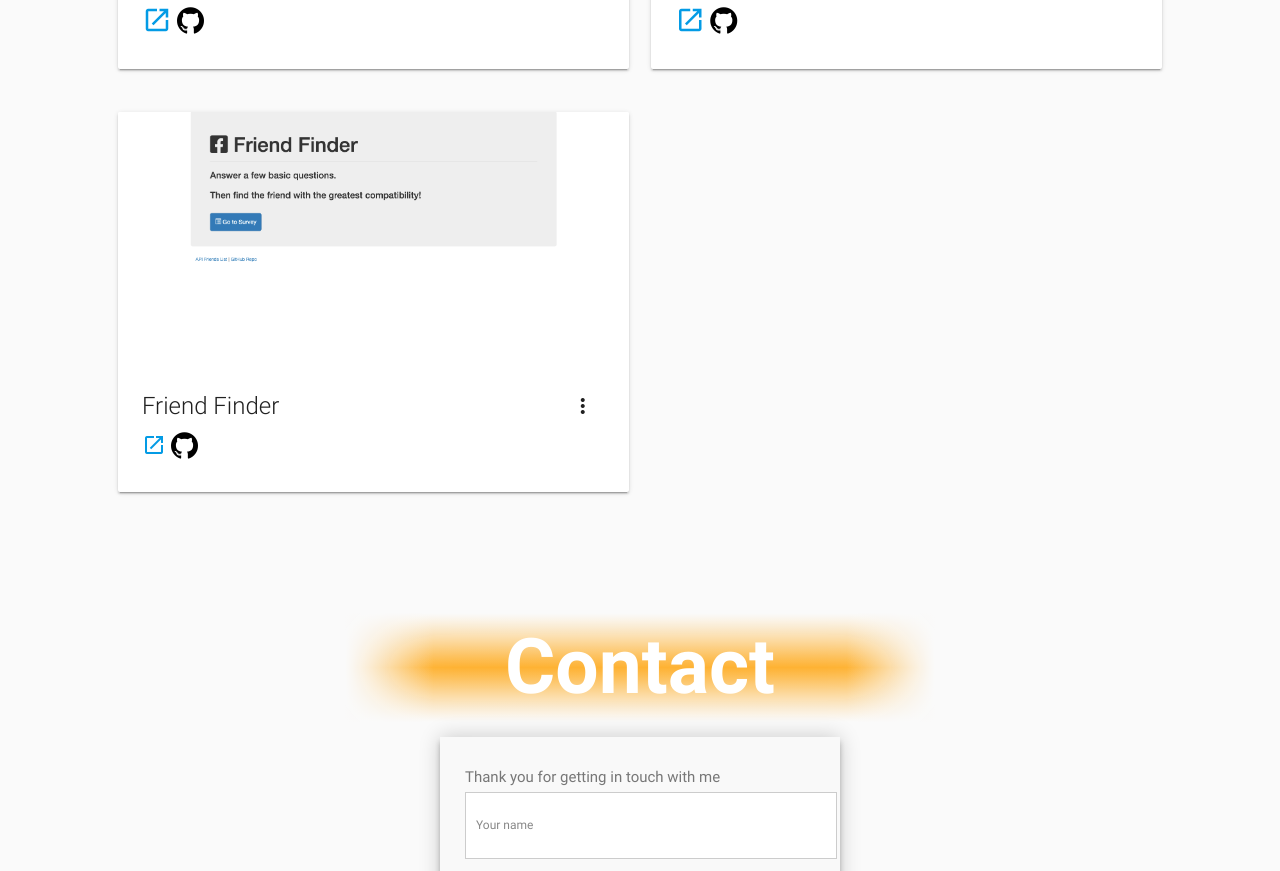
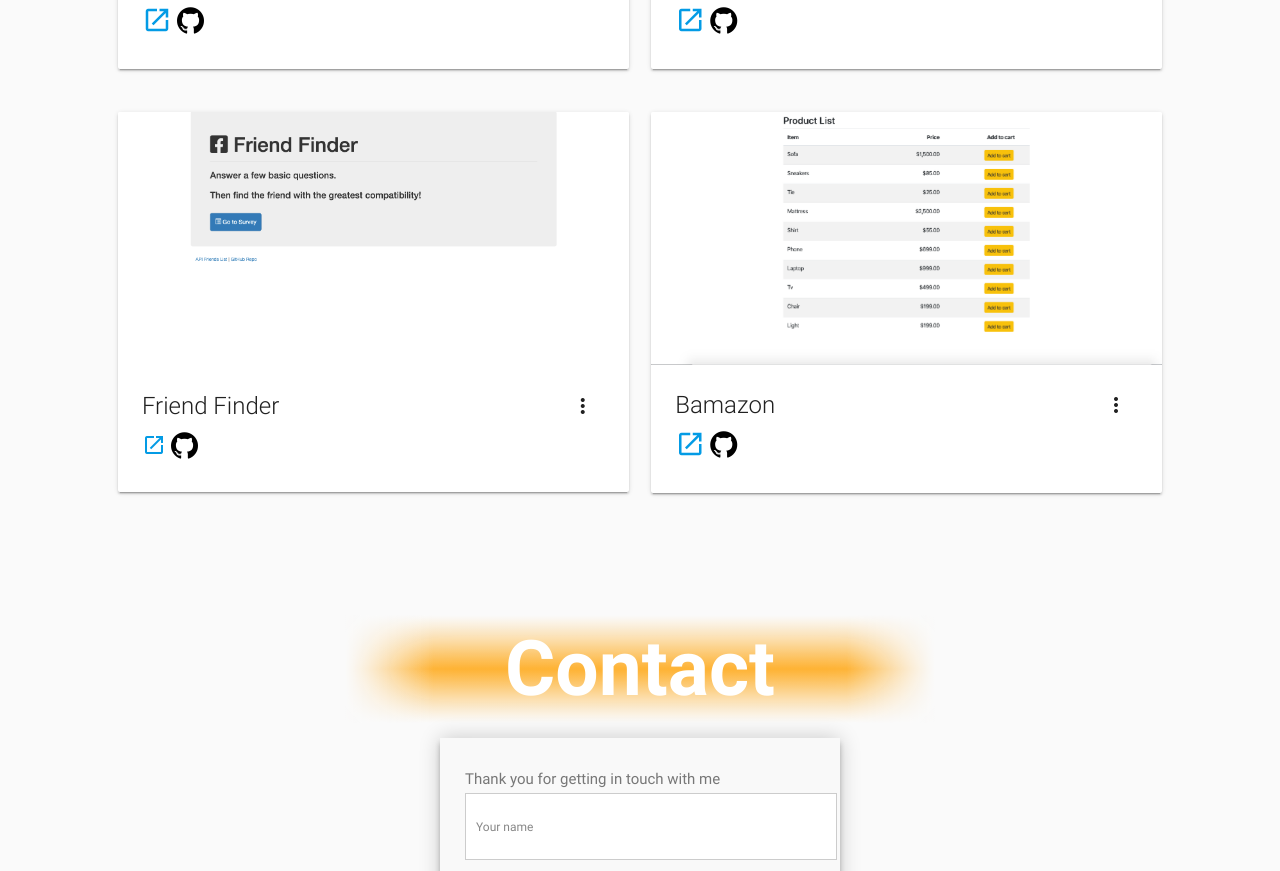
Before and after one commit to gistewart/Portfolio, a plain HTML site: page index.html in a window 1280 px wide. Shown: the part 1958-2829 px from the top of the page. Drawn offline with nearby package versions, Linux system fonts and the light colour scheme.

Commit message:
adds Bamazon app to the Projects

```diff
--- a/index.html
+++ b/index.html
@@ -27,9 +27,7 @@
                     <div class="menu_item">
                         <a href="index.html" class="brand-logo right menu_link">
                             <span class="menu_title">
-                  <span class="menu_word" data-hover="Graeme Stewart"
-                    >Graeme Stewart</span
-                  >
+                                <span class="menu_word" data-hover="Graeme Stewart">Graeme Stewart</span>
                             </span>
                         </a>
                     </div>
@@ -49,9 +47,7 @@
                         <li class="menu_item">
                             <a href="#about-link" class="menu_link">
                                 <span class="menu_title">
-                    <span class="menu_word" data-hover="About Me"
-                      >About Me</span
-                    >
+                                    <span class="menu_word" data-hover="About Me">About Me</span>
                                 </span>
                             </a>
                         </li>
@@ -59,9 +55,7 @@
                         <li class="menu_item">
                             <a href="#projects-link" class="menu_link">
                                 <span class="menu_title">
-                    <span class="menu_word" data-hover="Projects"
-                      >Projects</span
-                    >
+                                    <span class="menu_word" data-hover="Projects">Projects</span>
                                 </span>
                             </a>
                         </li>
@@ -69,9 +63,7 @@
                         <li class="menu_item">
                             <a href="#contacts-link" class="menu_link">
                                 <span class="menu_title">
-                        <span class="menu_word" data-hover="Contacts"
-                          >Contact</span
-                        >
+                                    <span class="menu_word" data-hover="Contacts">Contact</span>
                                 </span>
                             </a>
                         </li>
@@ -164,12 +156,21 @@
                                     </div>
 
                                     <div class="card-content no-padding" id="about-card-content">
-                                        <span class="flow-text" id="about-card-text">My background is in Finance and HR Compensation, but the common thread has been a passion for the analytical side of the work, a focus on efficiency and an intense curiousity about how things work.
+                                        <span class="flow-text" id="about-card-text">My background is in Finance and HR
+                                            Compensation, but the common thread has been a passion for the analytical
+                                            side of the work, a focus on efficiency and an intense curiousity about how
+                                            things work.
                                             <br />
-                        <br />I started my career in the money-management business in Scotland, before completing an MBA at UC Berkeley. I then worked for a company that was acquired by UPS, where I worked extensively on employee compensation design and management.
+                                            <br />I started my career in the money-management business in Scotland,
+                                            before completing an MBA at UC Berkeley. I then worked for a company that
+                                            was acquired by UPS, where I worked extensively on employee compensation
+                                            design and management.
 
                                             <br />
-                        <br />I also did coding projects as a hobby and in 2019, there was a realization that I needed a shift in my career.  So, I am acquiring new skills in the data science and web development world, with the goal of a new career in this field.
+                                            <br />I also did coding projects as a hobby and in 2019, there was a
+                                            realization that I needed a shift in my career. So, I am acquiring new
+                                            skills in the data science and web development world, with the goal of a new
+                                            career in this field.
                                         </span>
                                     </div>
                                 </div>
@@ -189,12 +190,21 @@
                                     </div>
 
                                     <div class="card-content no-padding">
-                                        <span class="flow-text" id="about-card-content">My background is in Finance and HR Compensation, but the common thread has been a passion for the analytical side of the work, a focus on efficiency and an intense curiousity about how things work.
+                                        <span class="flow-text" id="about-card-content">My background is in Finance and
+                                            HR Compensation, but the common thread has been a passion for the analytical
+                                            side of the work, a focus on efficiency and an intense curiousity about how
+                                            things work.
                                             <br />
-                                          <br />I started my career in the money-management business in Scotland, before completing an MBA at UC Berkeley. I then worked for a company that was acquired by UPS, where I worked extensively on employee compensation design and management.
+                                            <br />I started my career in the money-management business in Scotland,
+                                            before completing an MBA at UC Berkeley. I then worked for a company that
+                                            was acquired by UPS, where I worked extensively on employee compensation
+                                            design and management.
 
                                             <br />
-                                          <br />I also did coding projects as a hobby and in 2019, there was a realization that I needed a shift in my career.  So, I am acquiring new skills in the data science and web development world, with the goal of a new career in this field.
+                                            <br />I also did coding projects as a hobby and in 2019, there was a
+                                            realization that I needed a shift in my career. So, I am acquiring new
+                                            skills in the data science and web development world, with the goal of a new
+                                            career in this field.
                                         </span>
                                     </div>
 
@@ -447,8 +457,49 @@
                                 </div>
                             </div>
                         </div>
+                        <!-- row 3, project 2 -->
+                        <div class="col s12 m5">
+                            <div class="card hoverable">
+                                <div class="card-image img-container waves-effect waves-block waves-light">
+                                    <img class="activator project-image" src="./images/bamazon.png" />
+                                    <div class="middle">
+                                        <div class="activator project-hover-text">
+                                            <i class="small material-icons">info_outline</i>
+                                        </div>
+                                    </div>
+                                </div>
+                                <div class="card-content flow-text">
+                                    <span class="card-title activator grey-text text-darken-4">Bamazon
+                                        <i class="material-icons right">more_vert</i>
+                                    </span>
+                                    <ul style="display: inline-flex;">
+                                        <li>
+                                            <a target="_blank" href="https://infinite-falls-73524.herokuapp.com/">
+                                                <i class="small material-icons">open_in_new</i>
+                                            </a>
+                                        </li>
 
-
+                                        <li>
+                                            <a target="_blank" class="black-text text-lighten-3" href="https://github.com/gistewart/Bamazon">
+                                                <i class="fa fa-github" style="font-size: 1.25em"></i>
+                                            </a>
+                                        </li>
+                                    </ul>
+                                </div>
+                                <div class="card-reveal">
+                                    <span class="card-title grey-text text-darken-4">Bamazon
+                                        <i class="material-icons right">more_vert</i>
+                                    </span>
+                                    <p>
+                                        HTML, CSS, Javascript, jQuery, Node, Express, MySQL, Sequelize
+                                    </p>
+                                    <p>
+                                        This is a full-stack Node.js app that allows a user to select an item to purchase from an e-commerce website. After adding the item to the cart, the user selects the appropriate quantity. The app then checks the stock quantity in the database and informs
+                                        the user if the purchase can be fulfilled or not.
+                                    </p>
+                                </div>
+                            </div>
+                        </div>
                     </div>
                 </li>
             </ul>
@@ -505,8 +556,7 @@
                 <object class="resume" data="./documents/GraemeStewartResume.pdf" type="application/pdf"></object>
                 <!-- </div> -->
                 <div class="modal-footer">
-                    <a target="_blank" href="./documents/GraemeStewartResume.pdf">Click Here to Open in New Tab</a
-            >
+                    <a target="_blank" href="./documents/GraemeStewartResume.pdf">Click Here to Open in New Tab</a>
                 </div>
                 <!-- </div>
           </div>
@@ -519,11 +569,7 @@
             <div class="row center">
                 <ul style="display: inline-flex;">
                     <li>
-              <a
-                target="_blank"
-                class="grey-text text-lighten-3"
-                href="https://github.com/gistewart"
-              >
+                        <a target="_blank" class="grey-text text-lighten-3" href="https://github.com/gistewart">
                             <i class="fa fa-github" style="font-size: 2em"></i>
                         </a>
                     </li>
```
Also changed, not shown: images/bamazon.png (added). Lines whose indentation alone changed are shown as unchanged.
